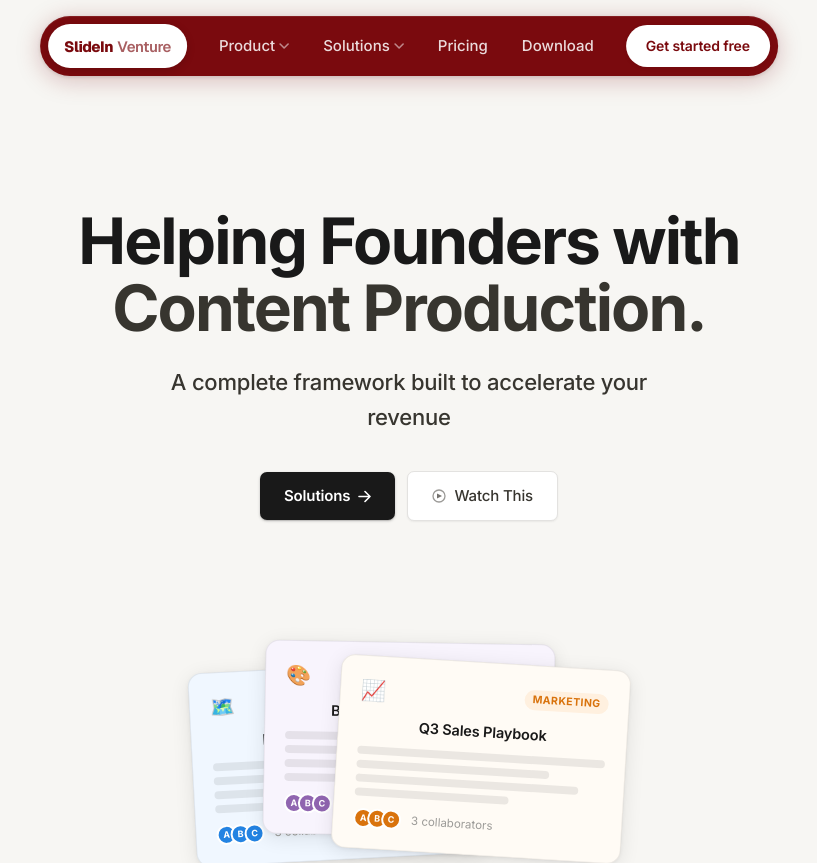
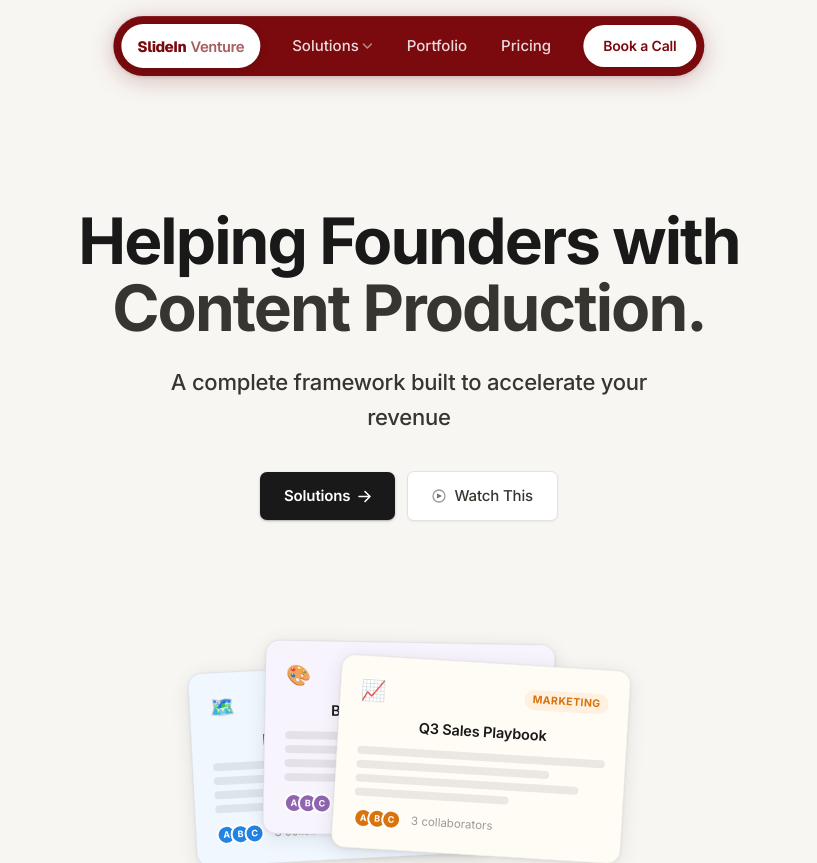
Before and after one commit to sheikhmdnasrullah-dotcom/slidein-venture, a Next.js app: page / in a window 1280 px wide. Shown: the top 863 px of the page, without its empty margins (231-1048 px from the left). Built offline with nearby package versions, Linux system fonts and the light colour scheme.

Commit message:
feat: user updates to navbar and page

```diff
--- a/app/page.tsx
+++ b/app/page.tsx
@@ -2,7 +2,6 @@ import Hero from '@/components/Hero/Hero';
 import FeatureCarousel from '@/components/FeatureCarousel/FeatureCarousel';
 import HorizontalCarousel from '@/components/HorizontalCarousel/HorizontalCarousel';
 import CTABanner from '@/components/CTABanner/CTABanner';
-import BookingCalendar from '@/components/BookingCalendar/BookingCalendar';
 import { VideoEmbedPlaceholder } from '@/components/VideoEmbed/VideoEmbed';
 import { Badge } from '@/components/ui/badge';
 import { Button } from '@/components/ui/button';
@@ -242,8 +241,6 @@ export default function HomePage() {
         secondaryLabel="Request a demo"
       />
 
-      {/* ── Book a Call Section ─────────────────────────────────────────── */}
-      <BookingCalendar />
     </>
   );
 }
--- a/components/Navbar/Navbar.tsx
+++ b/components/Navbar/Navbar.tsx
@@ -34,10 +34,9 @@ const solutionsItems = [
 ];
 
 const navLinks = [
-  { label: 'Product', dropdown: 'product' },
   { label: 'Solutions', dropdown: 'solutions' },
+  { label: 'Portfolio', href: '/portfolio' },
   { label: 'Pricing', href: '/pricing' },
-  { label: 'Download', href: '/download' },
 ];
 
 // ─── Product Mega-Dropdown ────────────────────────────────────────────────────
@@ -253,12 +252,9 @@ export default function Navbar() {
           {/* ── CTA Button (right side, white pill) ──────────────────── */}
           <div className="hidden lg:block">
             <Link
-              href="/signup"
-              onClick={(e) => {
-                // If you want the copy interaction like the Dribbble ref, uncomment below:
-                // e.preventDefault();
-                // handleCtaClick();
-              }}
+              href="https://calendar.notion.so/meet/nasrullah_tanim/schedule"
+              target="_blank"
+              rel="noopener noreferrer"
               className="relative inline-flex items-center gap-2 px-5 py-2.5 rounded-full text-[14px] font-[600] transition-all duration-200 whitespace-nowrap overflow-hidden"
               style={{
                 background: 'white',
@@ -277,7 +273,7 @@ export default function Navbar() {
                     exit={{ opacity: 0, y: -8 }}
                     transition={{ duration: 0.2 }}
                   >
-                    Get started free
+                    Book a Call
                   </motion.span>
                 ) : (
                   <motion.span
@@ -387,7 +383,9 @@ export default function Navbar() {
                     Log in
                   </Link>
                   <Link
-                    href="/signup"
+                    href="https://calendar.notion.so/meet/nasrullah_tanim/schedule"
+                    target="_blank"
+                    rel="noopener noreferrer"
                     className="block text-center mt-1 py-3 text-[15px] font-[650] rounded-full transition-all duration-200"
                     style={{
                       background: 'white',
@@ -395,7 +393,7 @@ export default function Navbar() {
                     }}
                     onClick={() => setMobileOpen(false)}
                   >
-                    Get started free
+                    Book a Call
                   </Link>
                 </div>
               </div>
```
